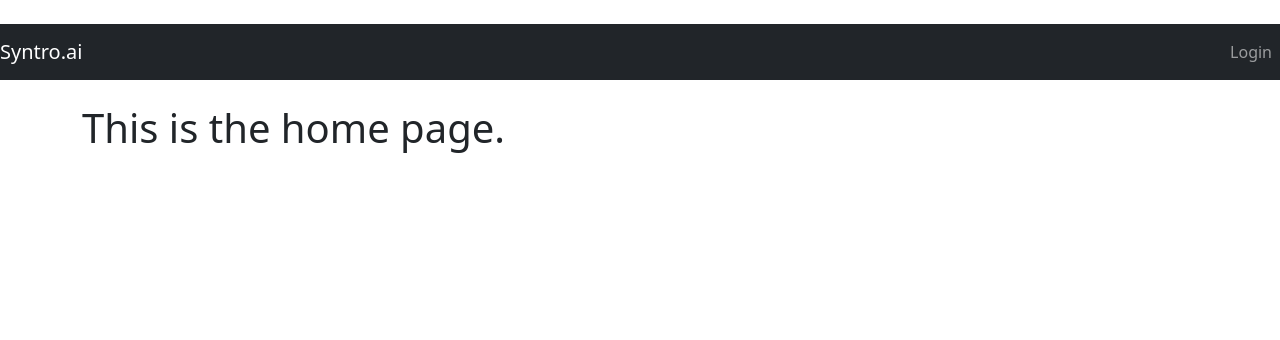
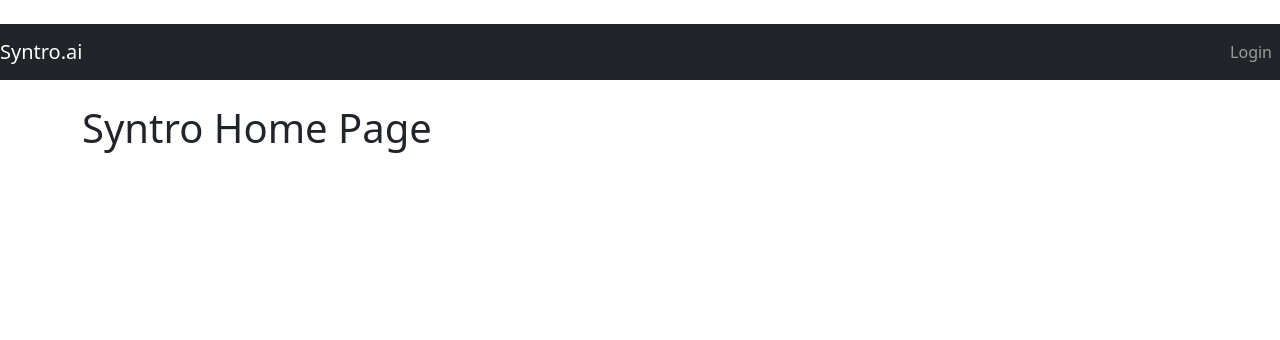
Before and after one commit to cameliahanes/Syntro, a Django app: page / in a window 1280 px wide. Shown: the top 340 px of the page. Run offline with Django 3.2, Linux system fonts and the light colour scheme.

Commit message:
Change homepage name.

```diff
--- a/authenticate/templates/authenticate/home.html
+++ b/authenticate/templates/authenticate/home.html
@@ -2,6 +2,6 @@
 
 {% block content %}
 
-<h1>This is the home page.</h1>
+<h1>Syntro Home Page</h1>
 
 {% endblock %}
```
